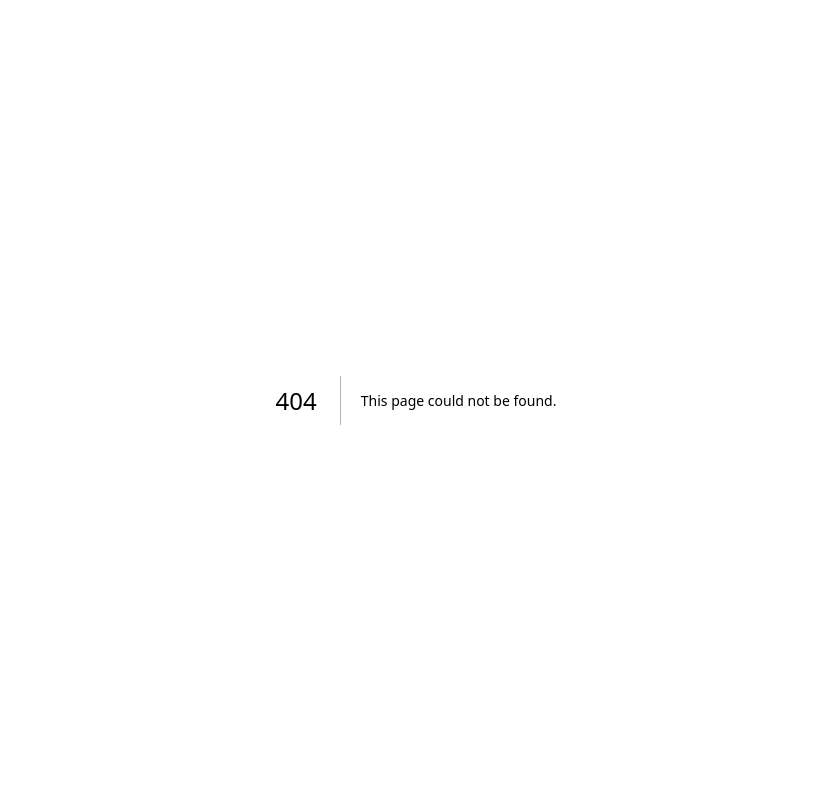
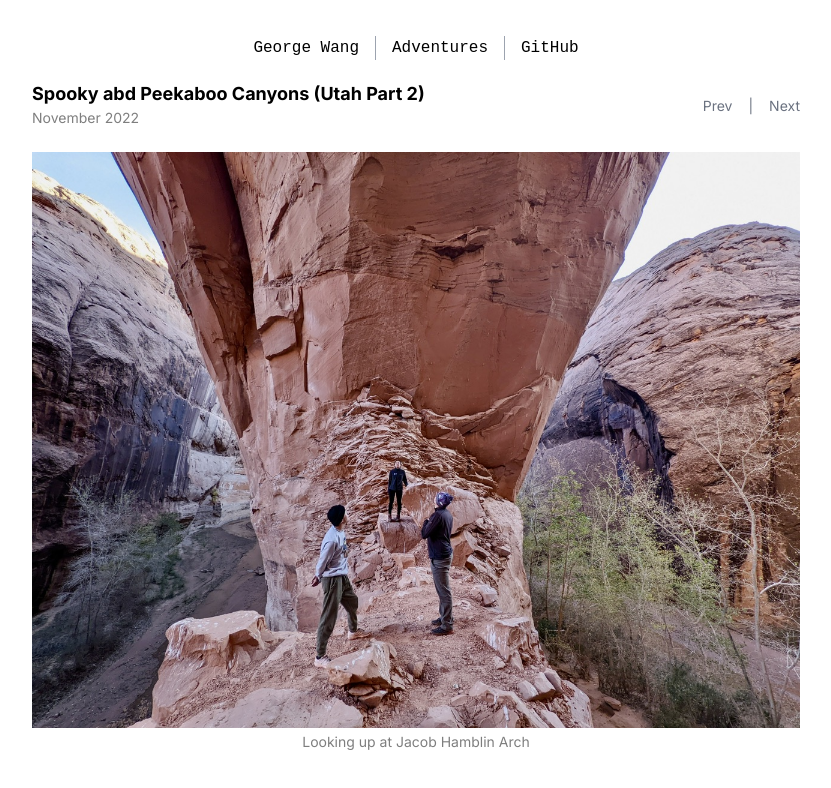
Before and after one commit to joage/website, a Next.js app: page /adventures/utah-2 in a window 1280 px wide. Before the commit this address had no page. Shown: the top 788 px of the page, without its empty margins (224-1055 px from the left). Built offline with nearby package versions, Linux system fonts and the light colour scheme.

Commit message:
Create page.tsx in utah 2

```diff
--- /dev/null
+++ b/src/app/adventures/utah-2/page.tsx
@@ -0,0 +1,11 @@
+import ImageGroup from '@/components/ImageGroup';
+import Post from '@/components/Post';
+
+const Canyon = () => (
+  <Post title="Spooky abd Peekaboo Canyons (Utah Part 2)" date="November 2022" prev="/adventures/utah-1" next="/adventures/pat">
+    <ImageGroup images={[{path: "/images/PXL_20221122_231312330_Original.jpeg", caption: "Looking up at Jacob Hamblin Arch"}]} />
+
+  </Post>
+);
+
+export default Canyon;
```
